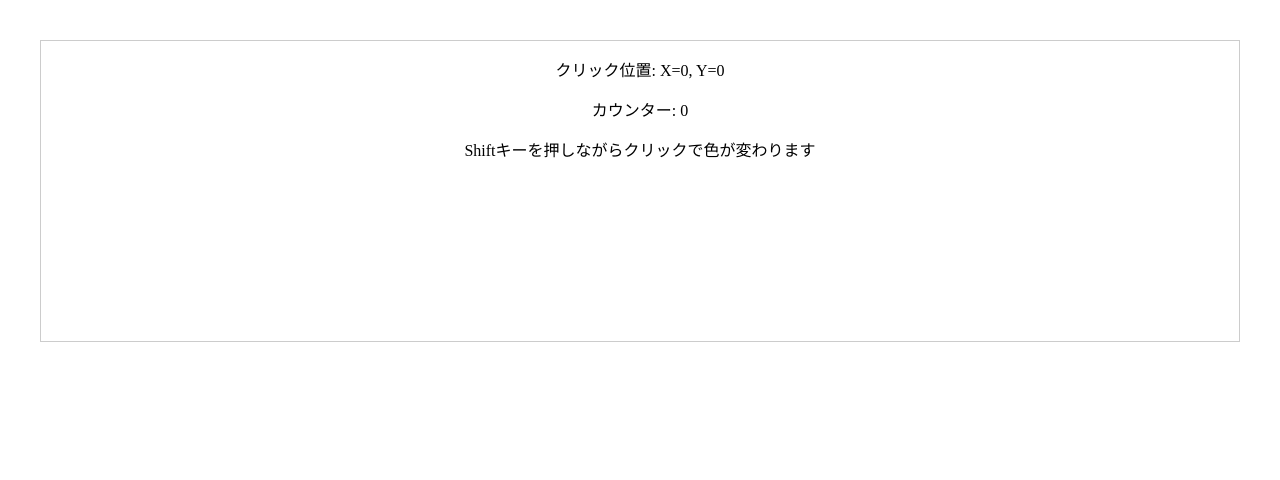
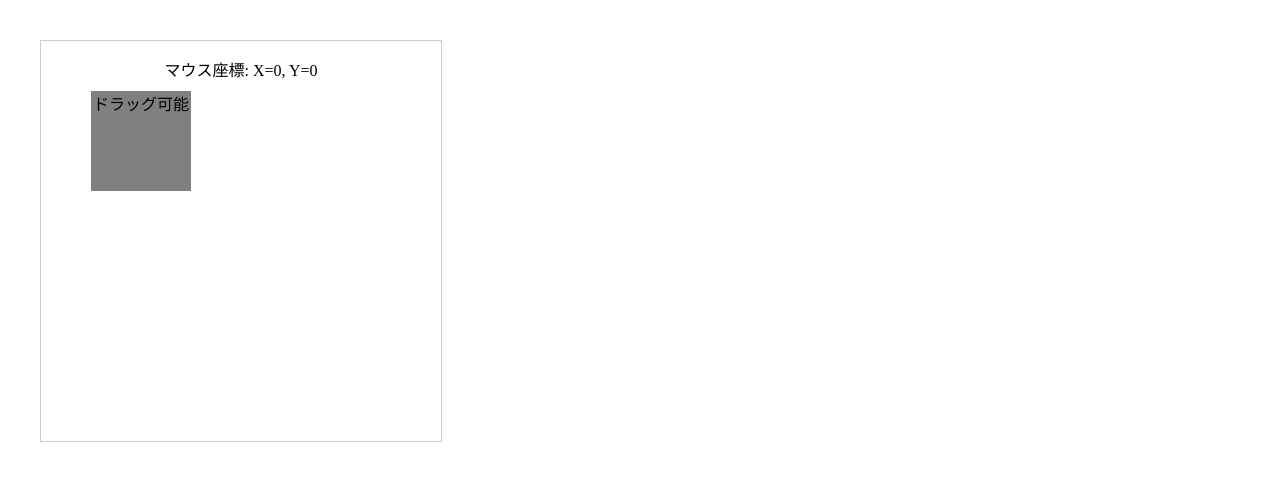
Before and after one commit to k-lib-jpg/react-execrcise, a React (Vite) app: page / in a window 1280 px wide. Shown: the top 480 px of the page. Built offline with nearby package versions, Linux system fonts and the light colour scheme; the HTML template or start-up script is replaced by a standard one.

Commit message:
practice 18

```diff
--- a/src/App.tsx
+++ b/src/App.tsx
@@ -1,10 +1,10 @@
 import './App.css'
-import EventInfo from './components/basic/Question17'
+import MouseEvents from './components/basic/Question18'
 
 const App = () => {
   return (
     <>
-        <EventInfo/>
+        <MouseEvents/>
     </>
   )
 }
--- /dev/null
+++ b/src/components/basic/Question18.tsx
@@ -0,0 +1,102 @@
+import React, { useState } from 'react';
+
+type Position = {
+  x: number,
+  y: number
+};
+
+const MouseEvents = () => {
+  const [isHovered, setIsHovered] = useState(false);
+  const [mousePos, setMousePos] = useState<Position>({ x: 0, y: 0 });
+  const [boxPos, setBoxPos] = useState({ x: 50, y: 50 });
+  const [isDragging, setIsDragging] = useState(false);
+  const [dragStart, setDragStart] = useState({ x: 0, y: 0});
+
+  // マウスイベントハンドラーを実装
+  const handleMouseEnter = () => {
+    setIsHovered(true);
+  };
+
+  const handleMouseLeave = () => {
+    setIsHovered(false);
+  };
+
+  // 座標を表示
+  const handleMouseMove = (e: React.MouseEvent<HTMLDivElement>) => {
+    const rect = e.currentTarget.getBoundingClientRect();
+
+    setMousePos({
+        x: e.clientX - rect.left,
+        y: e.clientY - rect.top,
+      });
+
+
+    if (isDragging) {
+      const maxX = rect.width -100;
+      const maxY = rect.height -100;
+
+      const newX = e.clientX - rect.left -dragStart.x;
+      const newY = e.clientY - rect.top -dragStart.y;
+
+      const newBoxPos = {
+          x: Math.max(0, Math.min(newX, maxX)),
+          y: Math.max(0, Math.min(newY, maxY)),
+      };
+
+      setBoxPos(newBoxPos);
+    };
+  };
+
+  // ドラッグ中か判断する
+  const handleMouseDown = (e: React.MouseEvent<HTMLDivElement>) => {
+    const parentRect = e.currentTarget.parentElement?.getBoundingClientRect();
+    if (!parentRect) return;
+
+    setIsDragging(true);
+    setDragStart({
+        x: e.clientX - parentRect.left - boxPos.x,
+        y: e.clientY - parentRect.top - boxPos.y,
+    });
+  };
+
+  const handleMouseUp = (e: React.MouseEvent<HTMLDivElement>) => {
+      setIsDragging(false);
+  };
+
+  return (
+    <>
+      <div
+          style={{
+              height: '400px',
+              width: '400px',
+              position: 'relative',
+              border: '1px solid #ccc',
+              overflow: "hidden"
+          }}
+          onMouseMove={handleMouseMove}>
+        <div
+          style={{
+            position: 'absolute',
+            left: boxPos.x,
+            top: boxPos.y,
+            width: '100px',
+            height: '100px',
+            backgroundColor: isHovered ? 'lightblue' : 'gray',
+            cursor: isDragging ? 'grabbing' : 'grab',
+            userSelect: 'none',
+            transition: isDragging ? 'none' : 'all 0.3s'
+          }}
+          // マウスイベントを設定
+          onMouseEnter={handleMouseEnter}
+          onMouseLeave={handleMouseLeave}
+          onMouseDown={handleMouseDown}
+          onMouseUp={handleMouseUp}
+        >
+          ドラッグ可能
+        </div>
+        <p>マウス座標: X={mousePos.x}, Y={mousePos.y}</p>
+      </div>
+    </>
+  );
+}
+export default MouseEvents;
```
